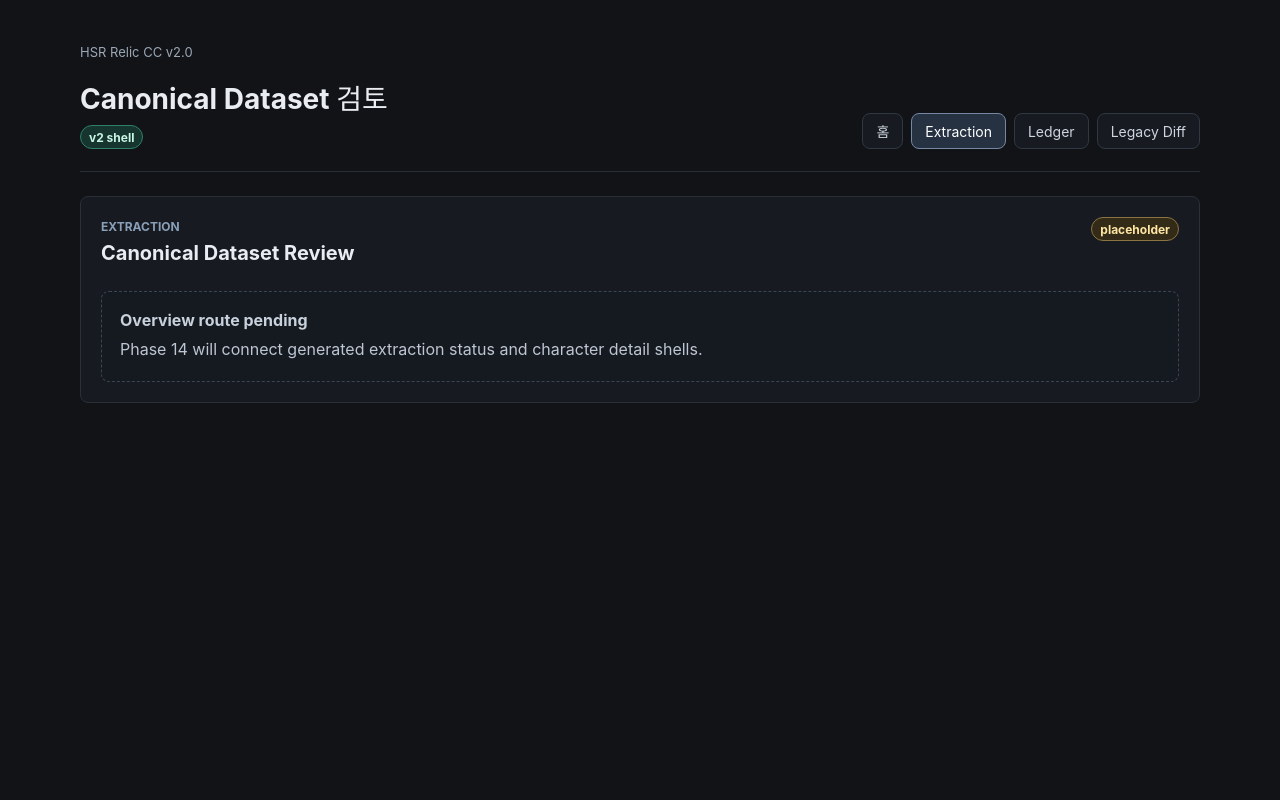
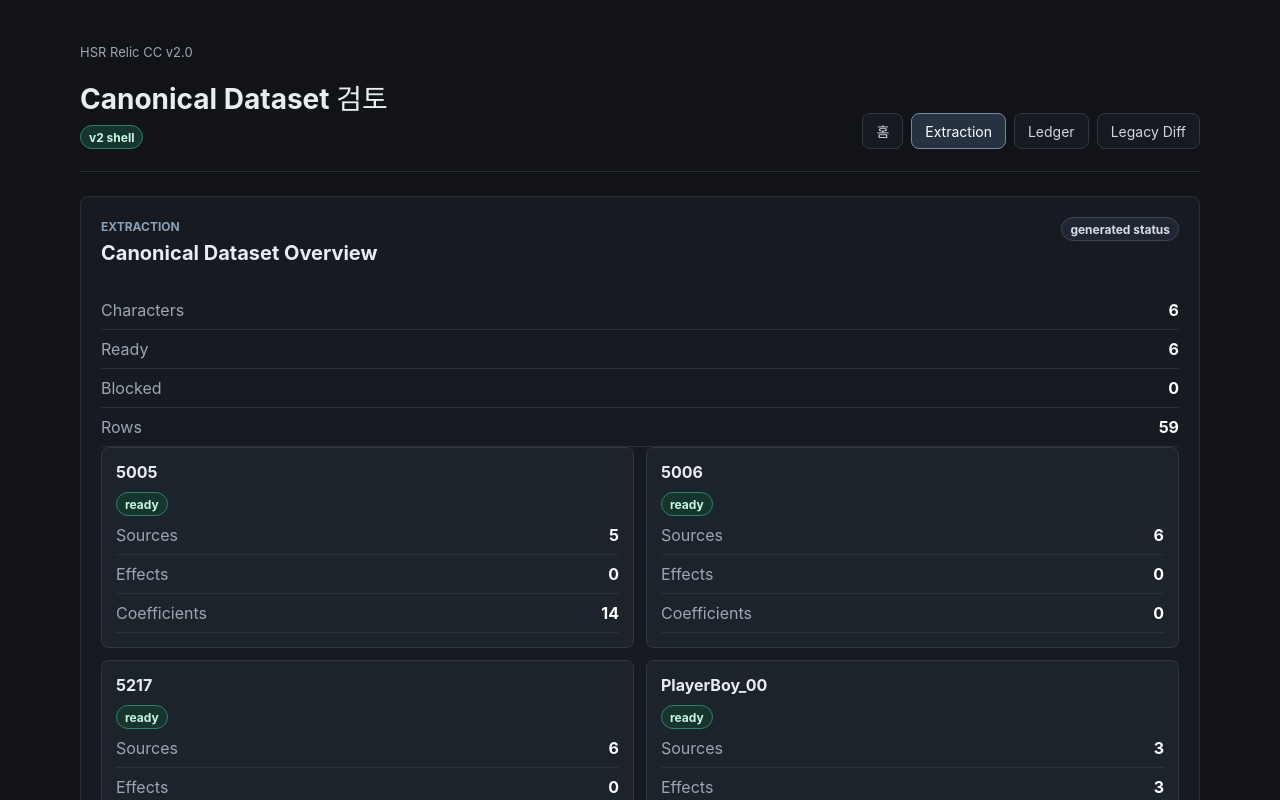
Before and after one commit to replus1541/HSR-Relic-CC-2.0, a React (Vite) app: page /extraction in a window 1280 px wide. Shown: the top 800 px of the page. Built offline with nearby package versions, Linux system fonts and the light colour scheme.

Commit message:
Connect extraction overview route

```diff
--- a/src/app/routes/ExtractionRoute.jsx
+++ b/src/app/routes/ExtractionRoute.jsx
@@ -1,11 +1,5 @@
-import { Badge, EmptyState, Panel } from "../../ui/components/index.js";
+import { ExtractionOverview } from "../../extraction/ExtractionOverview.jsx";
 
 export function ExtractionRoute() {
-  return (
-    <Panel eyebrow="Extraction" title="Canonical Dataset Review" toolbar={<Badge tone="warning">placeholder</Badge>}>
-      <EmptyState title="Overview route pending">
-        Phase 14 will connect generated extraction status and character detail shells.
-      </EmptyState>
-    </Panel>
-  );
+  return <ExtractionOverview />;
 }
--- /dev/null
+++ b/src/extraction/ExtractionOverview.jsx
@@ -0,0 +1,43 @@
+import extractionStatus from "../../data/generated/extraction-status.json";
+import { Badge, Card, EmptyState, MetricList, Panel } from "../ui/components/index.js";
+
+function statusTone(row) {
+  return row.extractionReady ? "ready" : "blocked";
+}
+
+export function ExtractionOverview() {
+  const rows = extractionStatus.rows ?? [];
+  const summary = extractionStatus.summary ?? {};
+
+  return (
+    <Panel eyebrow="Extraction" title="Canonical Dataset Overview" toolbar={<Badge tone="neutral">generated status</Badge>}>
+      <MetricList
+        items={[
+          { label: "Characters", value: summary.characters ?? 0 },
+          { label: "Ready", value: summary.extractionReady ?? 0 },
+          { label: "Blocked", value: summary.blocked ?? 0 },
+          { label: "Rows", value: summary.readyRows ?? 0 },
+        ]}
+      />
+      {rows.length ? (
+        <div className="route-grid">
+          {rows.map((row) => (
+            <Card key={row.characterId}>
+              <h3>{row.characterId}</h3>
+              <Badge tone={statusTone(row)}>{row.extractionReady ? "ready" : "blocked"}</Badge>
+              <MetricList
+                items={[
+                  { label: "Sources", value: row.sourceRows },
+                  { label: "Effects", value: row.effectRows },
+                  { label: "Coefficients", value: row.coefficientRows },
+                ]}
+              />
+            </Card>
+          ))}
+        </div>
+      ) : (
+        <EmptyState title="No extraction status">Generated extraction status is not available.</EmptyState>
+      )}
+    </Panel>
+  );
+}
```
Also changed, not shown: 1 other file (tests, documents, lock files or other folders).
